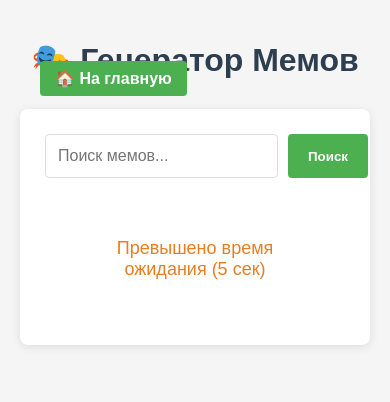
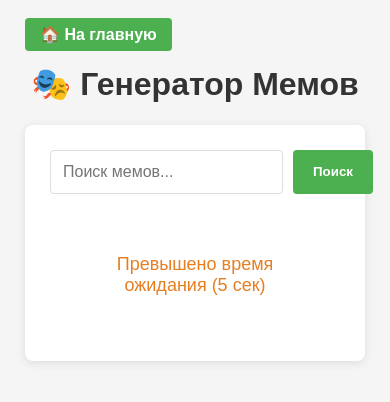
Before and after one commit to polya001/web-vite_api, a website built with Vite: page index.html in a window 390 px wide. Built offline with nearby package versions, Linux system fonts and the light colour scheme; no server answers.

Commit message:
add mobile version

```diff
--- a/index.html
+++ b/index.html
@@ -5,8 +5,8 @@
   <meta charset="UTF-8">
   <meta name="viewport" content="width=device-width, initial-scale=1.0">
   <title>Генератор Мемов</title>
-  <script src="main.js" defer></script>
-  <link rel="stylesheet" href="/src/style.css">
+  <script src="src/main.js" defer></script>
+  <link rel="stylesheet" href="src/style.css">
 </head>
 <body>
   <div class="container">
@@ -54,6 +54,6 @@
     </div>
   </div>
 
-  <script src="/src/main.js"></script>
+  <script src="src/main.js"></script>
 </body>
 </html>
--- a/src/style.css
+++ b/src/style.css
@@ -6,11 +6,28 @@ body {
   color: #333;
 }
 
-h1 {
-  text-align: center;
-  margin-bottom: 30px;
-  color: #2c3e50;
+@media (max-width: 768px) {
+  .container {
+    padding: 5px;
+  }
+
+  .home-button {
+    flex: 0 0 auto;
+    padding: 8px 15px;
+    background-color: #4CAF50;
+    color: white;
+    text-decoration: none;
+    border-radius: 4px;
+    font-weight: bold;
+  }
+
+  h1 {
+    text-align: center;
+    flex: 1;
+    min-width: 100%;
+  }
 }
+
 
 .page {
   background: white;
@@ -18,12 +35,17 @@ h1 {
   border-radius: 8px;
   box-shadow: 0 2px 10px rgba(0,0,0,0.1);
 }
+@media (min-width: 1024px) {
 .container {
   max-width: 1200px;
   margin: 0 auto;
   position: relative;
 }
-
+h1 {
+  text-align: center;
+  margin-bottom: 30px;
+  color: #2c3e50;
+}
 .home-button {
   position: absolute;
   top: 20px;
@@ -35,7 +57,7 @@ h1 {
   border-radius: 4px;
   font-weight: bold;
 }
-
+}
 .search-box {
   display: flex;
   gap: 10px;
```
